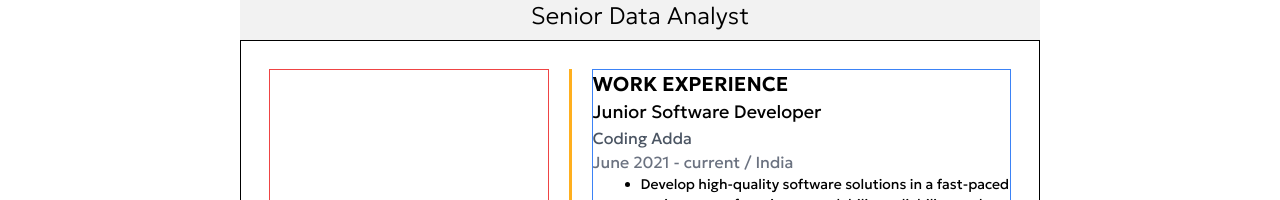
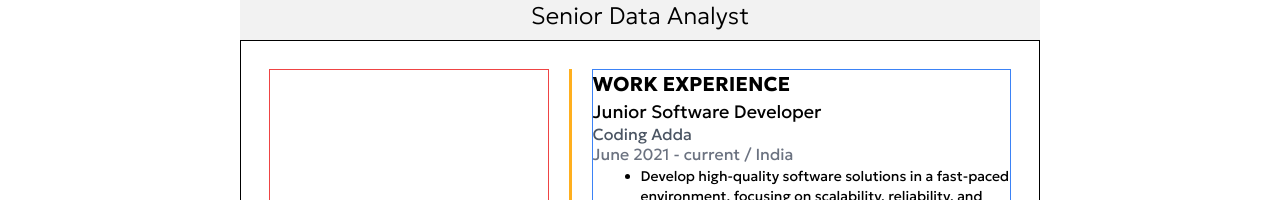
Before and after one commit to HarikrishnanYPR1707/EcliptiQ, a React (Vite) app: page /templates/da/slr in a window 1280 px wide. Shown: the part 436-636 px from the top of the page. Built offline with nearby package versions, Linux system fonts and the light colour scheme; no server answers; a web font is replaced by a local one.

Commit message:
Added Changes

```diff
--- a/src/components/resumeTemplates/da/DaSlr.jsx
+++ b/src/components/resumeTemplates/da/DaSlr.jsx
@@ -54,9 +54,7 @@ const DaSlr = () => {
             <div className="w-[60%] border border-blue-500">
               {/* work section  */}
               <div className="">
-                <h1 className="text-xl font-semibold uppercase">
-                  Work Experience
-                </h1>
+                <h1 className="text-xl font-bold uppercase">Work Experience</h1>
                 <div className="">
                   {/* experiences */}
                   {Array(3)
@@ -67,7 +65,9 @@ const DaSlr = () => {
                         <h1 className="text-lg font-normal">
                           Junior Software Developer
                         </h1>
-                        <p className="text-base text-gray-600">Coding Adda</p>
+                        <p className="-my-1 text-base text-gray-600">
+                          Coding Adda
+                        </p>
                         {/* Date and place section */}
                         <div className="flex items-center justify-start text-gray-500">
                           <p className="">
```
